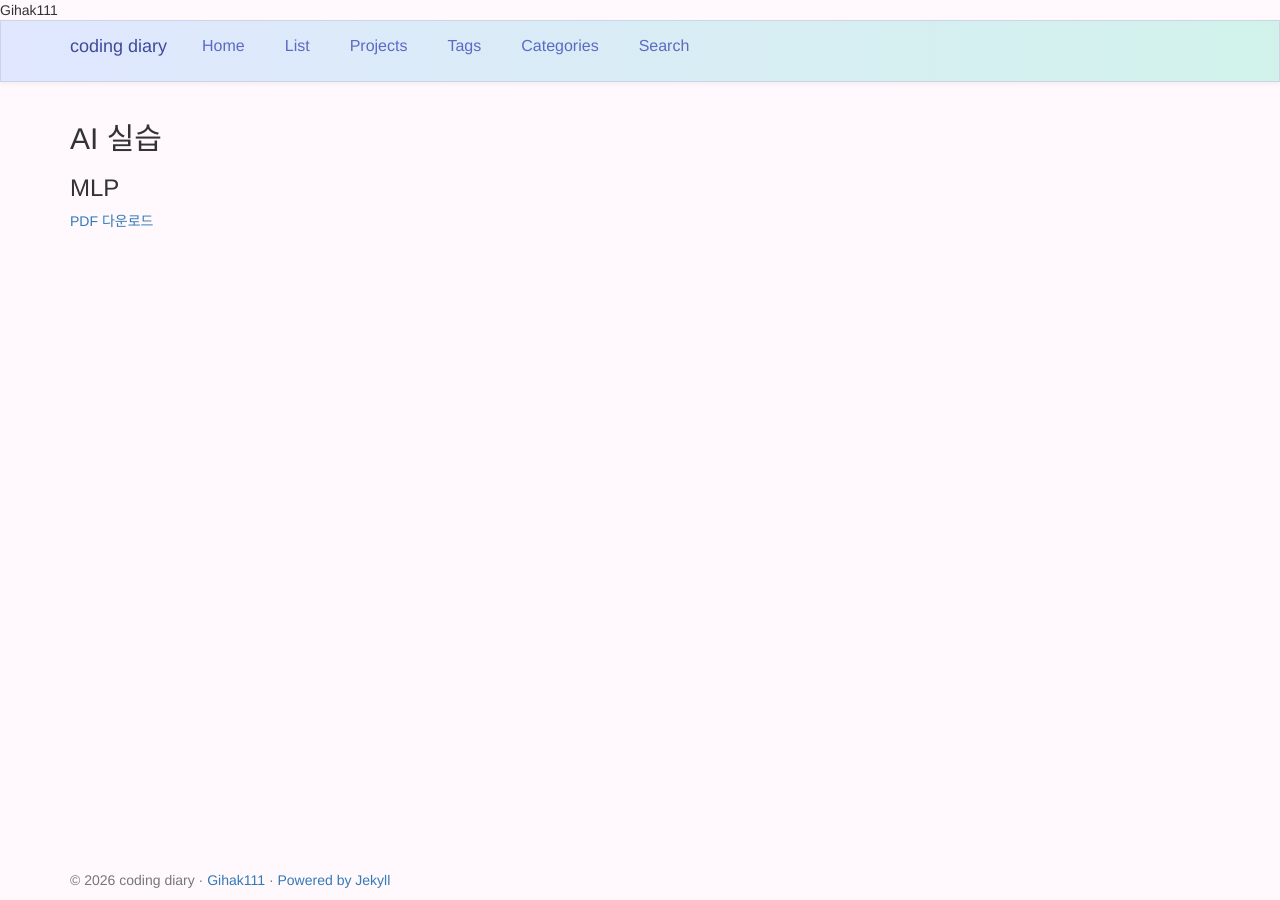
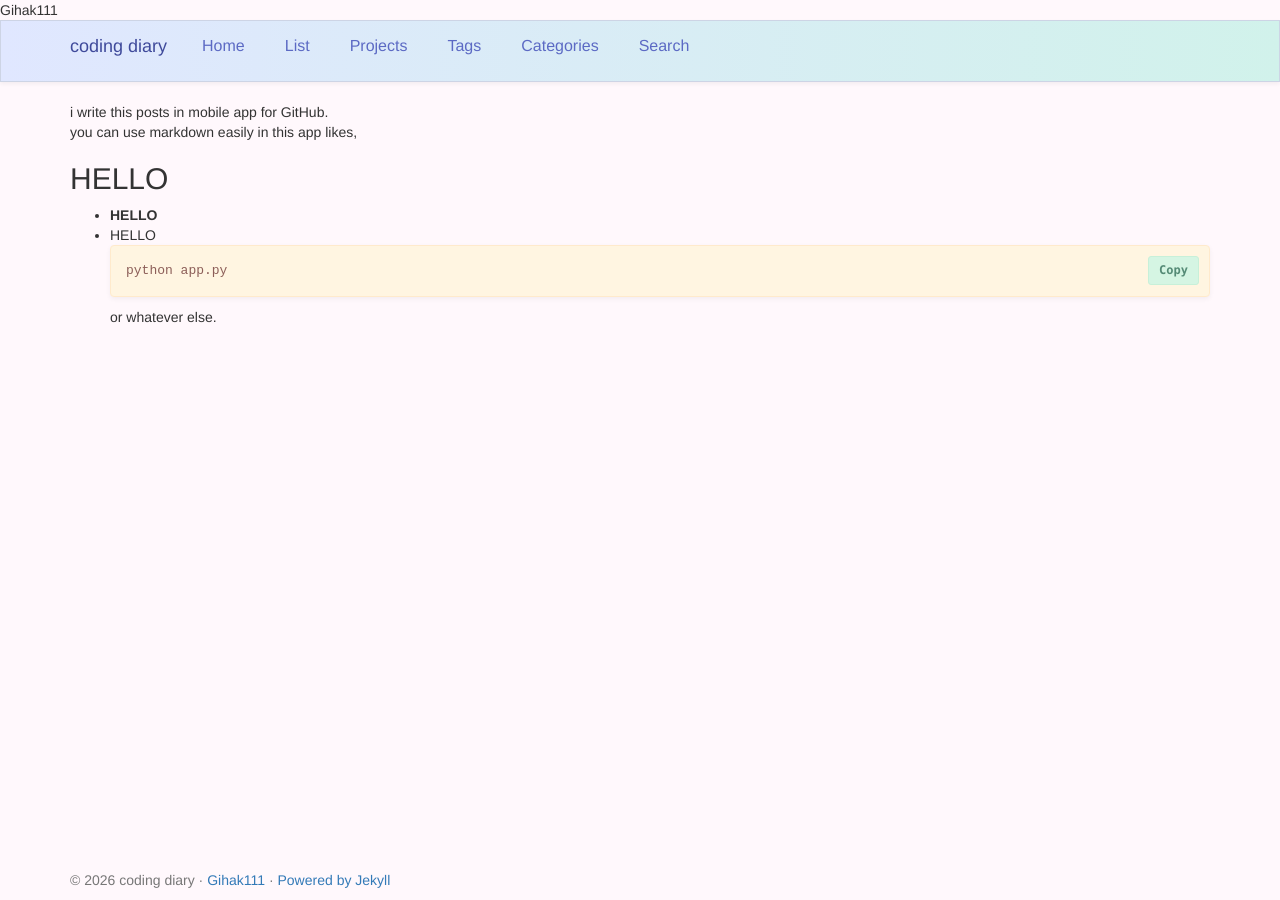
Before and after one commit to Gihak111/Gihak111.github.io, a Jekyll site: the page built from _posts/2026-06-15-in_mobile.md, in a window 1280 px wide. Built offline with Jekyll 4.4.1, drawn with Linux system fonts in a browser that asks for light colours.

Commit message:
Update 2026-06-15-in_mobile.md

````diff
--- a/_posts/2026-06-15-in_mobile.md
+++ b/_posts/2026-06-15-in_mobile.md
@@ -1,6 +1,6 @@
 ---
 layout: single
-title: "2026 AI"
+title: "in mobile"
 categories: "hello"
 tag: "hello"
 toc: true
@@ -9,7 +9,6 @@ sidebar:
   nav: "docs"
 ---
 
-<div style="display: none;">
 i write this posts in mobile app for GitHub.
 you can use markdown easily in this app likes,
 ## HELLO
@@ -19,14 +18,3 @@ you can use markdown easily in this app likes,
 python app.py
 ```
 or whatever else.
-</div>
-
-## AI 실습
-### MLP
-[PDF 다운로드]( {{ "/file/class/MLP.pdf" | relative_url }} )
-
-
-<div style="display: none;">
-### PINN
-[PDF 다운로드]( {{ "/file/class/PINN.pdf" | relative_url }} )
-</div>
````
